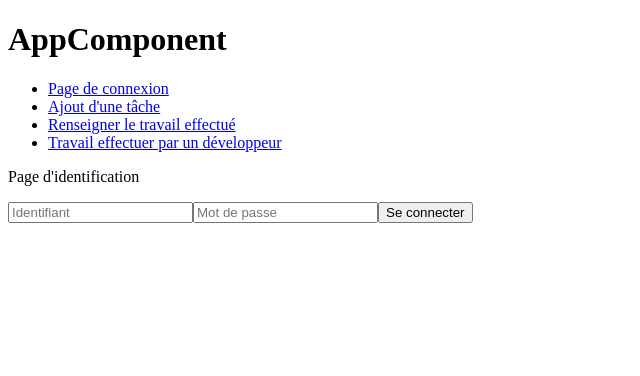
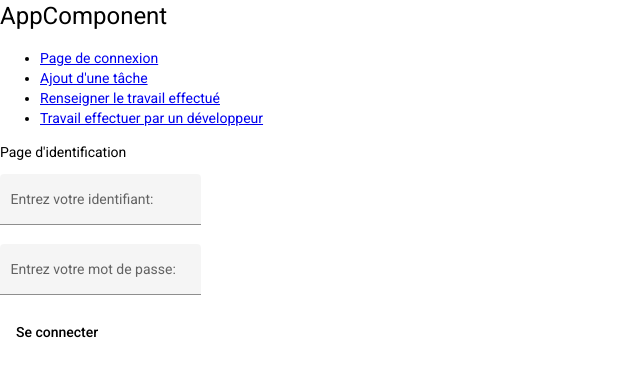
Before and after one commit to s-romain/cra-econocom-front, an Angular app: page /login in a window 1280 px wide. Shown: the top 376 px of the page, without its empty margins (0-640 px from the left). Built offline with nearby package versions, Linux system fonts and the light colour scheme.

Commit message:
Random commit

```diff
--- a/angular.json
+++ b/angular.json
@@ -27,6 +27,7 @@
               "src/assets"
             ],
             "styles": [
+              "./node_modules/@angular/material/prebuilt-themes/indigo-pink.css",
               "src/styles.css"
             ],
             "scripts": []
@@ -94,6 +95,7 @@
               "src/assets"
             ],
             "styles": [
+              "./node_modules/@angular/material/prebuilt-themes/indigo-pink.css",
               "src/styles.css"
             ],
             "scripts": []
--- a/package.json
+++ b/package.json
@@ -11,10 +11,12 @@
   "private": true,
   "dependencies": {
     "@angular/animations": "~13.1.0",
+    "@angular/cdk": "^13.1.2",
     "@angular/common": "~13.1.0",
     "@angular/compiler": "~13.1.0",
     "@angular/core": "~13.1.0",
     "@angular/forms": "~13.1.0",
+    "@angular/material": "^13.1.2",
     "@angular/platform-browser": "~13.1.0",
     "@angular/platform-browser-dynamic": "~13.1.0",
     "@angular/router": "~13.1.0",
--- a/src/app/add-task/add-task.component.html
+++ b/src/app/add-task/add-task.component.html
@@ -6,9 +6,21 @@
     <select [(ngModel)]="selectedParentTask">
         <option *ngFor="let task of tasks" [value]=task.id_task>{{task.name_task}}</option>
     </select>
-    <input type="text" placeholder="Nom de la tâche" #nameValue>
-    <input type="text" placeholder="Duré de la tâche" #durationValue>
-    <input type="text" placeholder="Type de tâche" #typeTaskValue>
-    <input type="text" placeholder="Projet de la tâche" #projectNameValue>
+    <mat-form-field class="example-full-width" appearance="fill">
+        <mat-label>Nom de la tâche:</mat-label>
+        <input matInput placeholder="Ex: Ajout d'une entité" #nameValue>
+    </mat-form-field><br>
+    <mat-form-field class="example-full-width" appearance="fill">
+        <mat-label>Duré de la tâche:</mat-label>
+        <input matInput placeholder="Ex: 2" #durationValue>
+    </mat-form-field><br>
+    <mat-form-field class="example-full-width" appearance="fill">
+        <mat-label>Type de tâche:</mat-label>
+        <input matInput placeholder="Ex: US ou FEAT" #typeTaskValue>
+    </mat-form-field><br>
+    <mat-form-field class="example-full-width" appearance="fill">
+        <mat-label>Projet de la tâche:</mat-label>
+        <input matInput placeholder="Projet CRA" #projectNameValue>
+    </mat-form-field><br>
     <button (click)="addTask(selectedParentTask, selectedAccountManager, durationValue.value, typeTaskValue.value, nameValue.value, projectNameValue.value)">Ajouter la tâche</button>
 </div>
--- a/src/app/login/login.component.html
+++ b/src/app/login/login.component.html
@@ -1,9 +1,15 @@
 <p>{{pageName}}</p>
 
 <div>
-    <input type="text" placeholder="Identifiant" #loginValue>
-    <input type="text" placeholder="Mot de passe" #passwordValue>
-    <button type="submit" (click)="getAccount(loginValue.value, passwordValue.value)">Se connecter</button>
+    <mat-form-field class="example-full-width" appearance="fill">
+        <mat-label>Entrez votre identifiant:</mat-label>
+        <input matInput placeholder="Ex. ahias" #loginValue>
+    </mat-form-field><br>
+    <mat-form-field class="example-full-width" appearance="fill">
+        <mat-label>Entrez votre mot de passe:</mat-label>
+        <input matInput placeholder="Ex. ahias" #passwordValue>
+    </mat-form-field><br>
+    <button type="submit" (click)="getAccount(loginValue.value, passwordValue.value)" mat-button>Se connecter</button>
     <div *ngFor="let account of accounts">
         <div>{{account.first_name_account}}</div>
         <div>{{account.last_name_account}}</div>
--- a/src/index.html
+++ b/src/index.html
@@ -6,8 +6,11 @@
   <base href="/">
   <meta name="viewport" content="width=device-width, initial-scale=1">
   <link rel="icon" type="image/x-icon" href="favicon.ico">
+  <link rel="preconnect" href="https://fonts.gstatic.com">
+  <link href="https://fonts.googleapis.com/css2?family=Roboto:wght@300;400;500&display=swap" rel="stylesheet">
+  <link href="https://fonts.googleapis.com/icon?family=Material+Icons" rel="stylesheet">
 </head>
-<body>
+<body class="mat-typography">
   <app-root></app-root>
 </body>
 </html>
--- a/src/styles.css
+++ b/src/styles.css
@@ -1 +1,4 @@
 /* You can add global styles to this file, and also import other style files */
+
+html, body { height: 100%; }
+body { margin: 0; font-family: Roboto, "Helvetica Neue", sans-serif; }
```
Also changed, not shown: src/app/app.module.ts (+8 -1 lines), 1 other file (tests, documents, lock files or other folders).
